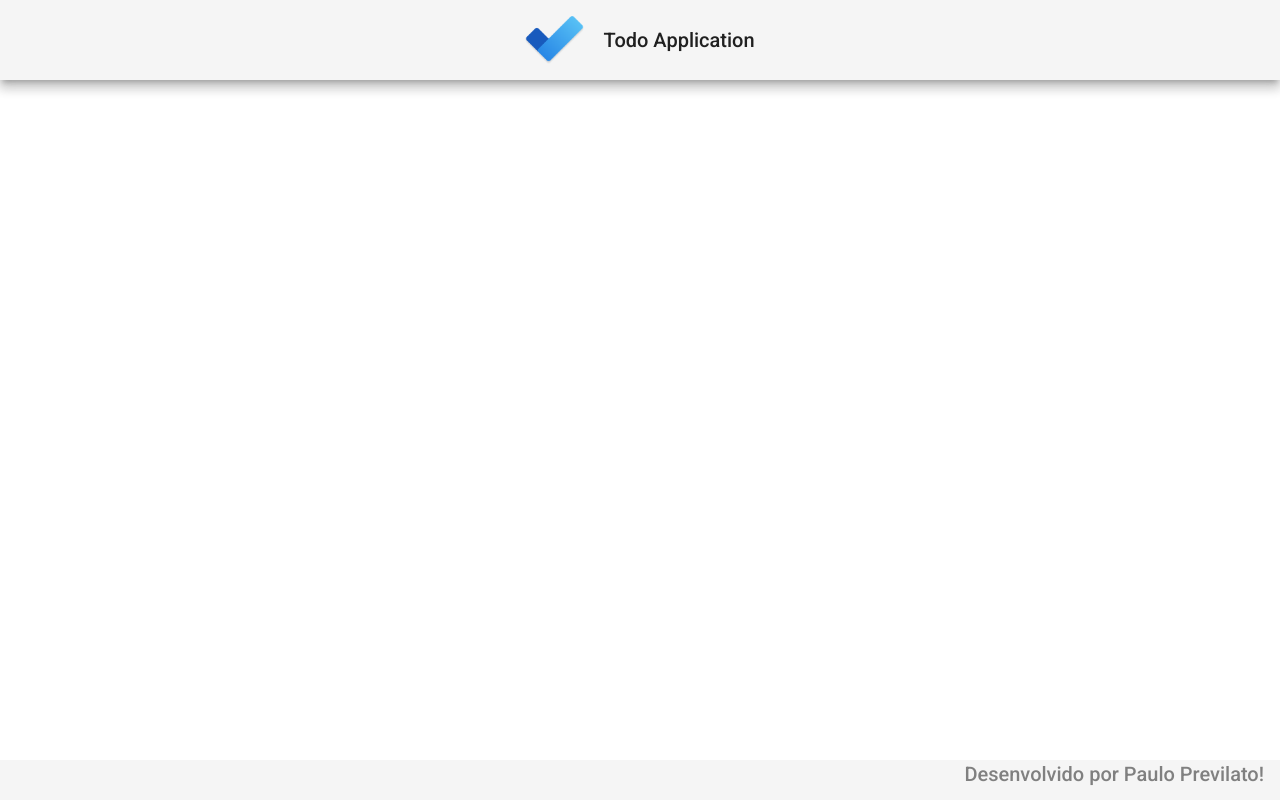
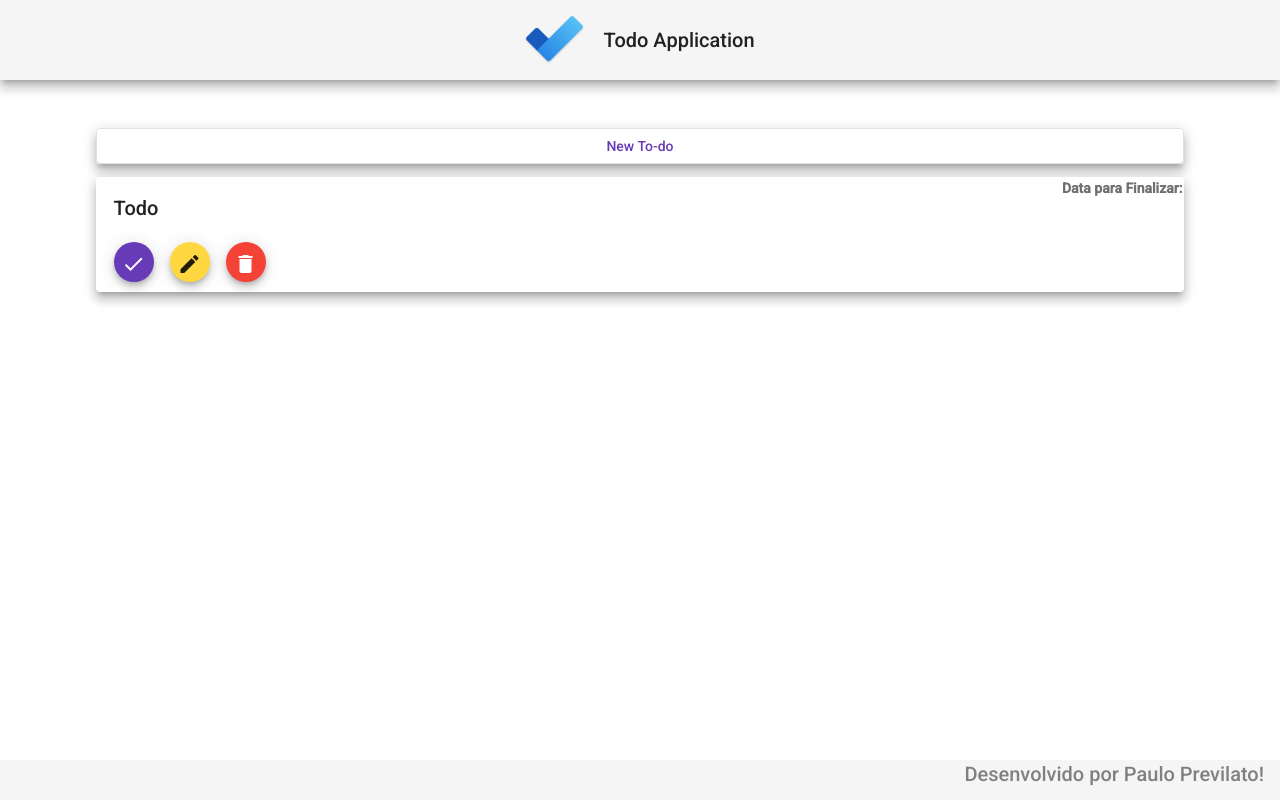
Before and after one commit to pauloprevilato/todo-Angular, an Angular app in the folder todo/: page / in a window 1280 px wide. Built offline with nearby package versions, Linux system fonts and the light colour scheme.

Commit message:
add read-all

```diff
--- a/todo/src/app/app.component.html
+++ b/todo/src/app/app.component.html
@@ -1,2 +1,3 @@
 <app-header></app-header>
+<app-read-all></app-read-all>
 <app-footer></app-footer>
--- /dev/null
+++ b/todo/src/app/components/read-all/read-all.component.css
@@ -0,0 +1,34 @@
+.container {
+    width: 85%;
+    margin: auto;
+}
+
+.content {
+    width: 100%;
+}
+
+.novo-todo {
+    width: 100%;
+    margin-top: 3rem;
+}
+
+mat-card {
+    margin-top: .8rem;
+    padding: .1rem;
+
+}
+
+p {
+    text-align: end;
+    font-weight: 600;
+    color: rgb(114, 111, 111);
+    margin-bottom: 0;
+}
+
+.actions {
+    margin: .5rem;
+}
+
+.actions button {
+    margin: .5rem;
+}
--- /dev/null
+++ b/todo/src/app/components/read-all/read-all.component.html
@@ -0,0 +1,26 @@
+<div class="container">
+    <button class="novo-todo mat-elevation-z8" mat-stroked-button color="primary"> New To-do</button>
+        <div class="content">
+            <mat-card class="mat-elevation-z8" >
+                <p>Data para Finalizar:</p>
+                <mat-card-header>
+                <mat-card-title>Todo</mat-card-title>
+                <mat-card-subtitle></mat-card-subtitle>
+                </mat-card-header>
+
+                <div class="actions">
+                    <button mat-mini-fab color="primary">
+                        <mat-icon>done</mat-icon>
+                    </button>
+
+                    <button mat-mini-fab color="accent">
+                        <mat-icon>edit</mat-icon>
+                    </button>
+
+                    <button mat-mini-fab color="warn">
+                        <mat-icon>delete</mat-icon>
+                    </button>
+                </div>
+            </mat-card>
+        </div>
+</div>
--- /dev/null
+++ b/todo/src/app/components/read-all/read-all.component.ts
@@ -0,0 +1,15 @@
+import { Component, OnInit } from '@angular/core';
+
+@Component({
+  selector: 'app-read-all',
+  templateUrl: './read-all.component.html',
+  styleUrls: ['./read-all.component.css']
+})
+export class ReadAllComponent implements OnInit {
+
+  constructor() { }
+
+  ngOnInit(): void {
+  }
+
+}
```
Also changed, not shown: todo/src/app/app.module.ts (+11 -2 lines).
